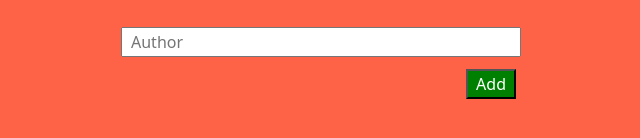
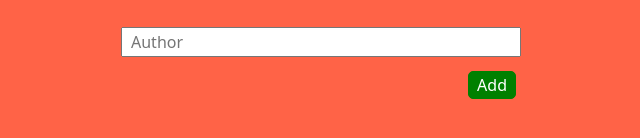
Before and after one commit to AleksandarIvezic/Awesome-Books, a plain HTML site: page index.html in a window 1280 px wide. Shown: the part 174-312 px from the top of the page, 319-959 px from the left. Drawn offline with nearby package versions, Linux system fonts and the light colour scheme.

Commit message:
Add new screenshot

```diff
--- a/style.css
+++ b/style.css
@@ -77,4 +77,6 @@
   padding: 1px 8px ;
   background-color: green;
   color: white;
+  border: green 1px solid;
+  border-radius: 5px;
 }
```
Also changed, not shown: README.md, my_app_screenshot.png (deleted), screenshot-app.png (added).
